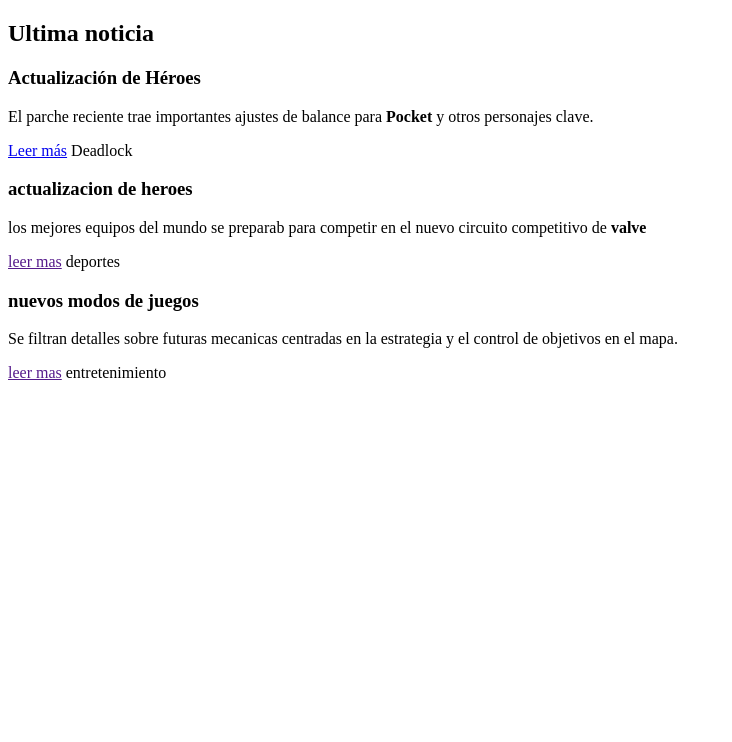
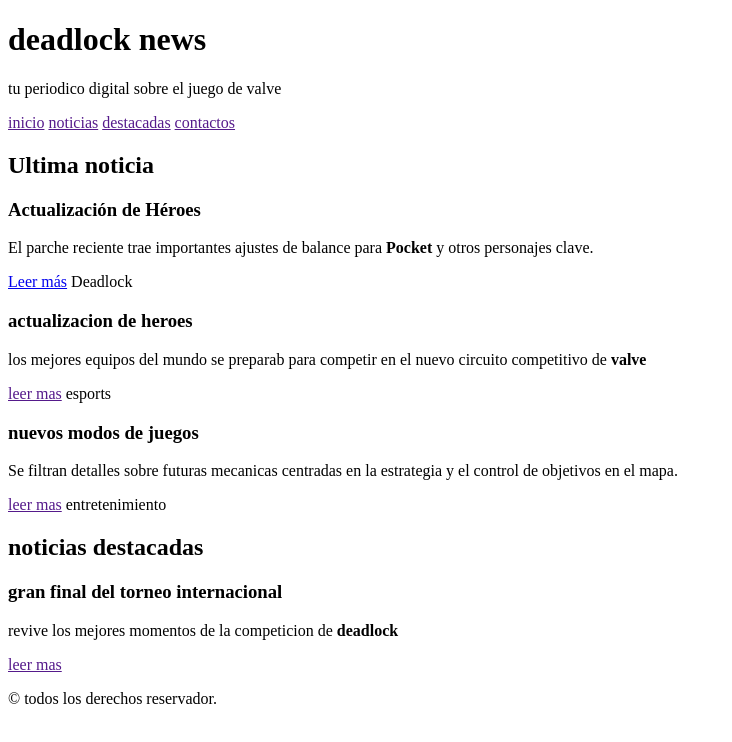
Before and after one commit to Fosquit0/practicacss, a plain HTML site: page index.html in a window 1280 px wide. Shown: the whole page, without its empty margins (0-732 px from the left). Drawn offline with Linux system fonts and the light colour scheme.

Commit message:
Organizar contenido con div class e id

```diff
--- a/index.html
+++ b/index.html
@@ -5,6 +5,19 @@
     <link rel="stylesheet" href="styles.css">
 </head>
 <body>
+
+    <div id="cabecera">
+        <h1>deadlock news</h1>
+        <p>tu periodico digital sobre el juego de valve</p>
+    </div>
+
+    <div id="menu">
+        <a href="">inicio</a>
+        <a href="">noticias</a>
+        <a href="">destacadas</a>
+        <a href="">contactos</a>
+    </div>
+
     <div id="noticias">
         <h2>Ultima noticia</h2>
 
@@ -19,7 +32,7 @@
             <h3>actualizacion de heroes</h3>
             <p>los mejores equipos del mundo se preparab para competir en el nuevo circuito competitivo de <strong>valve</strong></p>
             <a href="">leer mas</a>
-            <span>deportes</span>
+            <span>esports</span>
         </div>
 
         <div class="noticia">
@@ -30,6 +43,21 @@
         </div>
     </div>
 
+    <div id="destacadas">
+        <h2>noticias destacadas</h2>
+        <div class="noticia">
+            <h3>gran final del torneo internacional</h3>
+            <p>revive los mejores momentos de la competicion de <strong>deadlock</strong></p>
+            <a href="">leer mas</a>
+        </div>
+    </div>
+
+
+    <div id="pie">
+        <p>&copy todos los derechos reservador.</p>
+    </div>
+
+
 
 
 </body>
```
